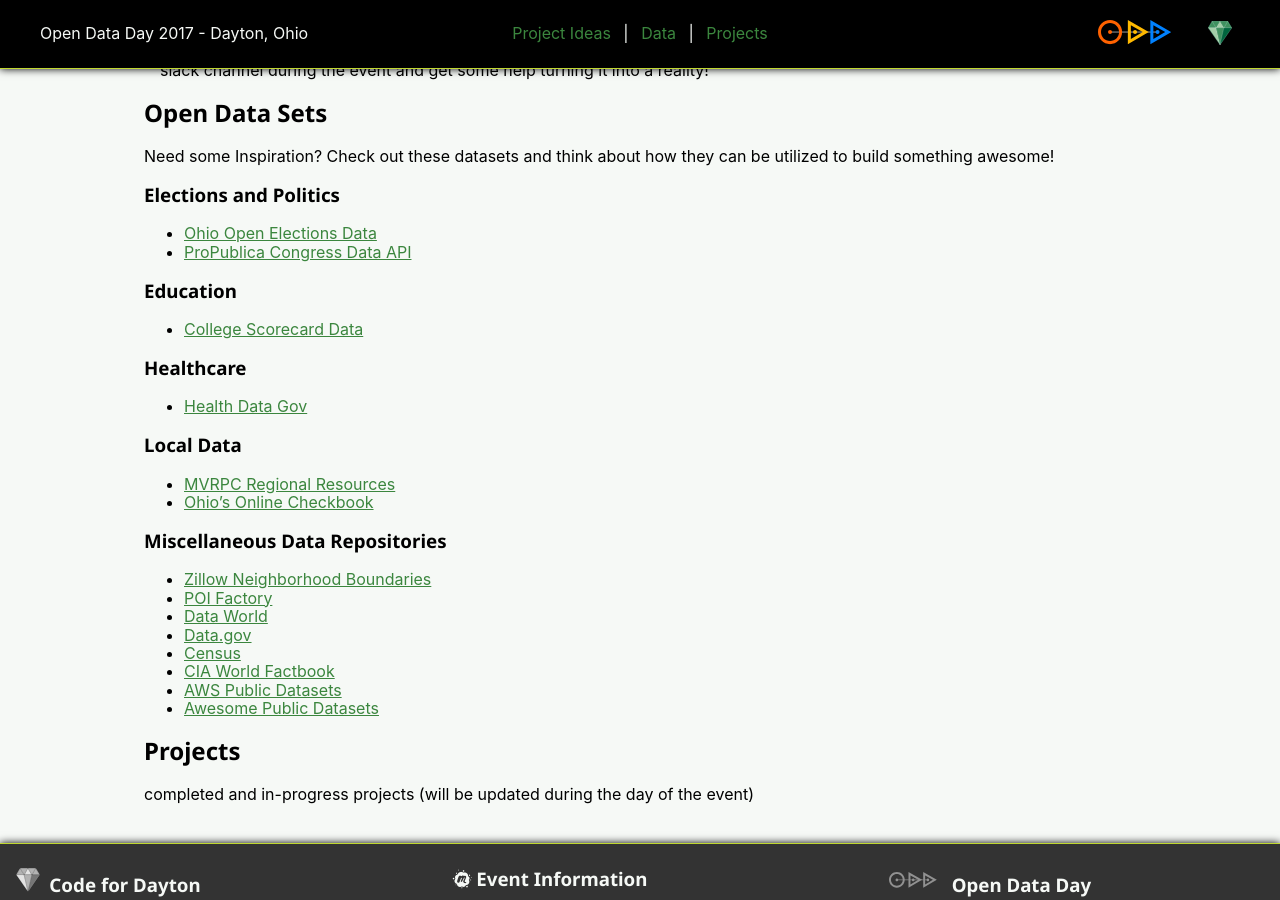
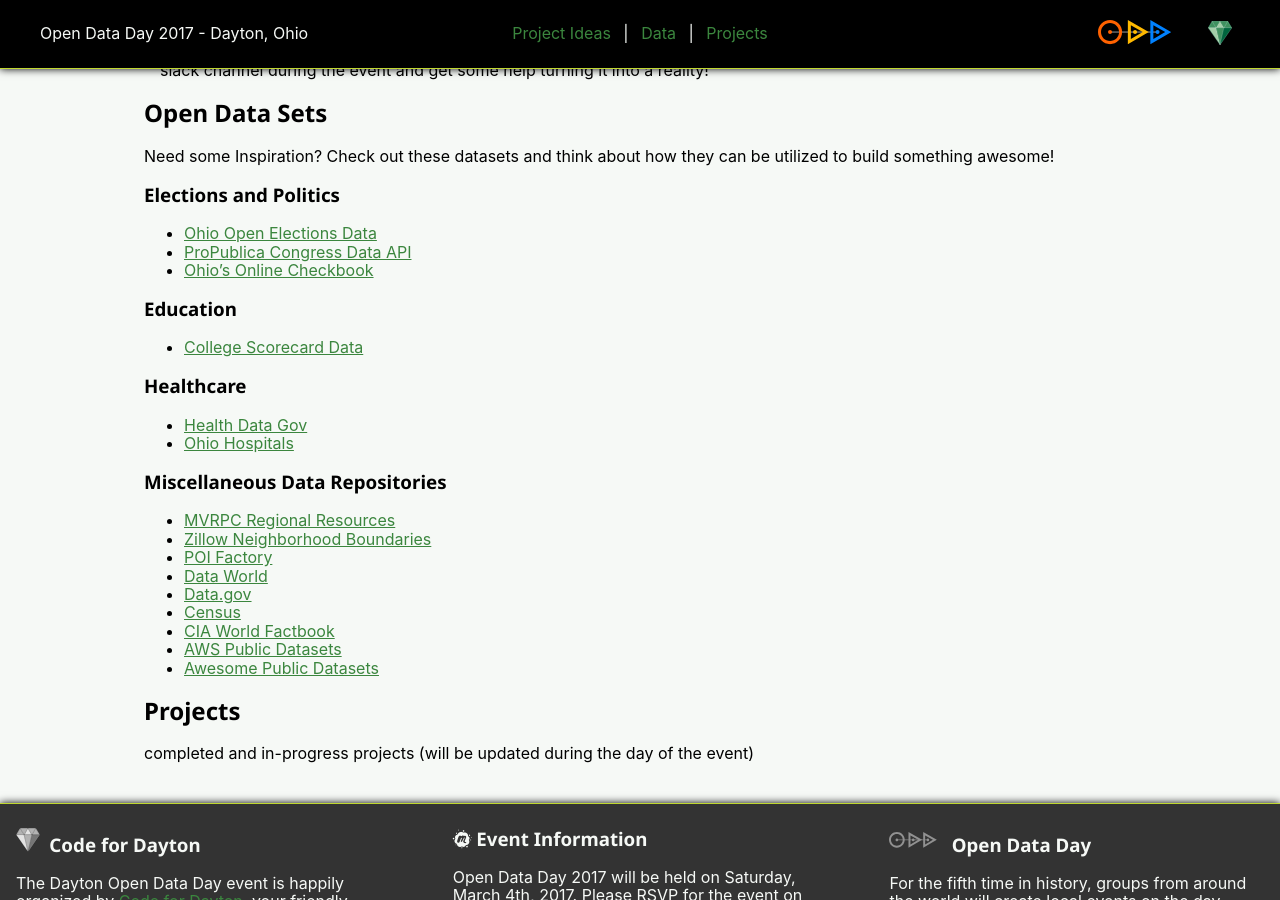
Before and after one commit to codefordayton/opendataday2017, a Jekyll site: the page built from docs/index.md, in a window 1280 px wide and 900 px high, scrolled down 1517 px. Built offline with Jekyll 4.4.1, drawn with Linux system fonts in a browser that asks for light colours; nearby versions of some CDN libraries.

Commit message:
Add data set submitted by Janet

```diff
--- a/docs/index.md
+++ b/docs/index.md
@@ -53,18 +53,17 @@ utilized to build something awesome!
 ### Elections and Politics
 * [Ohio Open Elections Data](https://github.com/openelections/openelections-data-oh)
 * [ProPublica Congress Data API](https://propublica.github.io/congress-api-docs)
+* [Ohio's Online Checkbook](http://ohiotreasurer.gov/Transparency/Ohios-Online-Checkbook)
 
 ### Education
 * [College Scorecard Data](https://collegescorecard.ed.gov/data/)
 
 ### Healthcare
 * [Health Data Gov](https://www.healthdata.gov/)
-
-### Local Data
-* [MVRPC Regional Resources](http://mvrpc.maps.arcgis.com/home/group.html?owner=tharner%40mvrpc.org&title=MVRPC%20Regional%20Resources&focus=all&q=)
-* [Ohio's Online Checkbook](http://ohiotreasurer.gov/Transparency/Ohios-Online-Checkbook)
+* [Ohio Hospitals](http://publicapps.odh.ohio.gov/facilityinformation/#)
 
 ### Miscellaneous Data Repositories
+* [MVRPC Regional Resources](http://mvrpc.maps.arcgis.com/home/group.html?owner=tharner%40mvrpc.org&title=MVRPC%20Regional%20Resources&focus=all&q=)
 * [Zillow Neighborhood Boundaries](https://www.zillow.com/howto/api/neighborhood-boundaries.htm)
 * [POI Factory](http://www.poi-factory.com/)
 * [Data World](https://data.world/)
```
